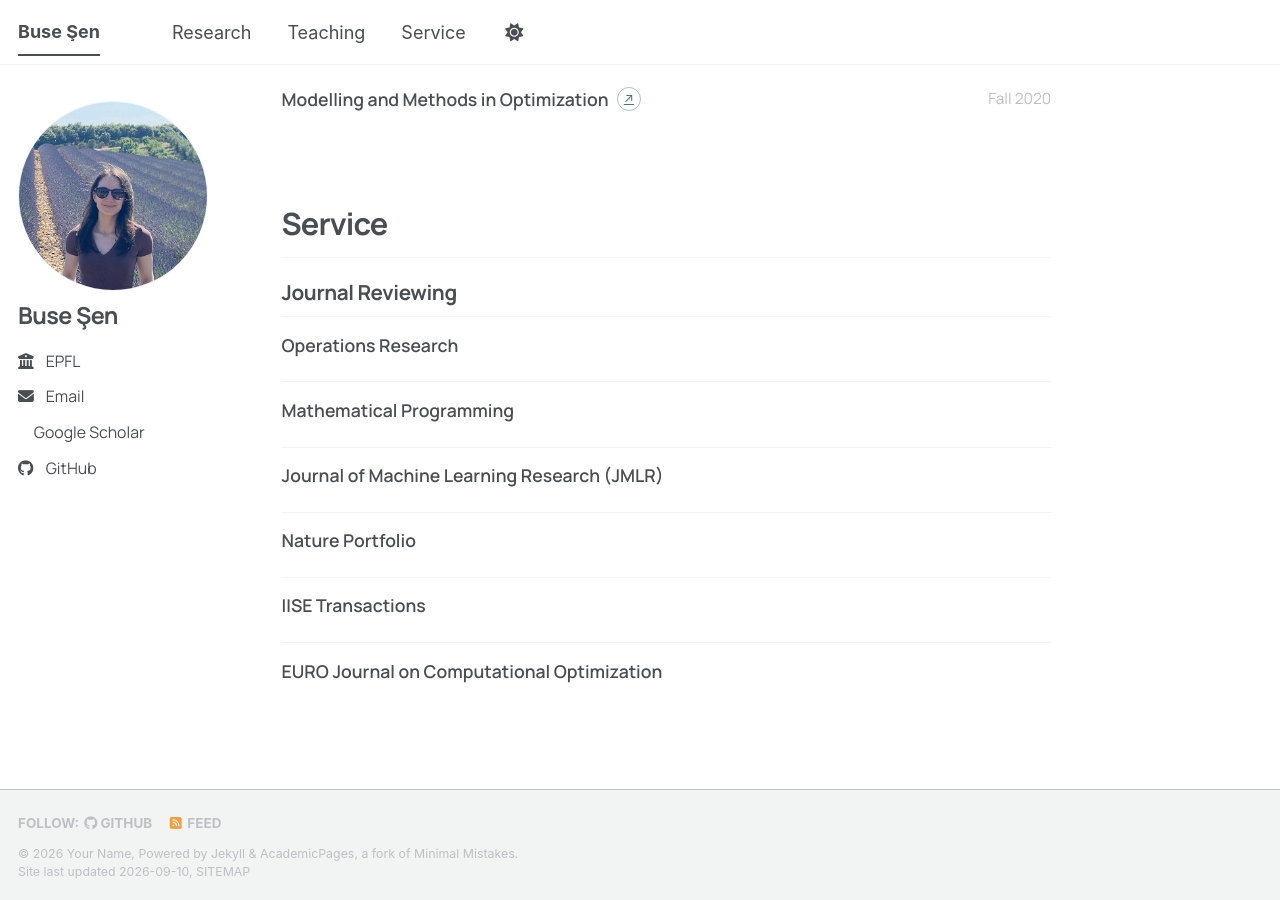
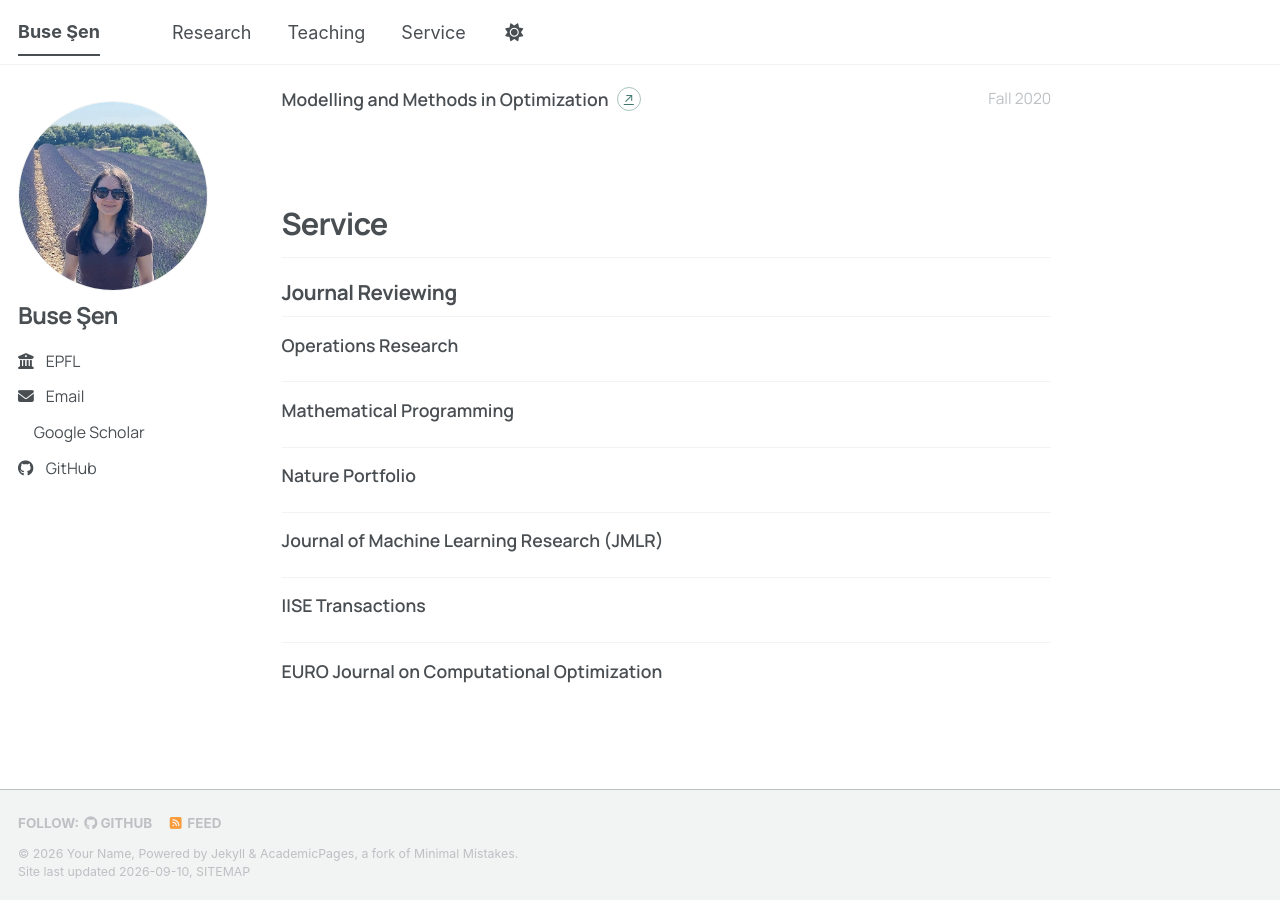
Before and after one commit to busesen/busesen.github.io, a Jekyll site: the page built from _pages/about.md, in a window 1280 px wide and 900 px high, scrolled down 2605 px. Built offline with Jekyll 4.4.1, drawn with Linux system fonts in a browser that asks for light colours; a style sheet for code colours, icons or effects is not loaded; part of the change alters nothing that is shown.

```diff
--- a/_data/service.yml
+++ b/_data/service.yml
@@ -10,7 +10,7 @@
 journals:
   - name: "Operations Research"
   - name: "Mathematical Programming"
+  - name: "Nature Portfolio"
   - name: "Journal of Machine Learning Research (JMLR)"
-  - name: "Nature Portfolio"
   - name: "IISE Transactions"
   - name: "EURO Journal on Computational Optimization"
```
